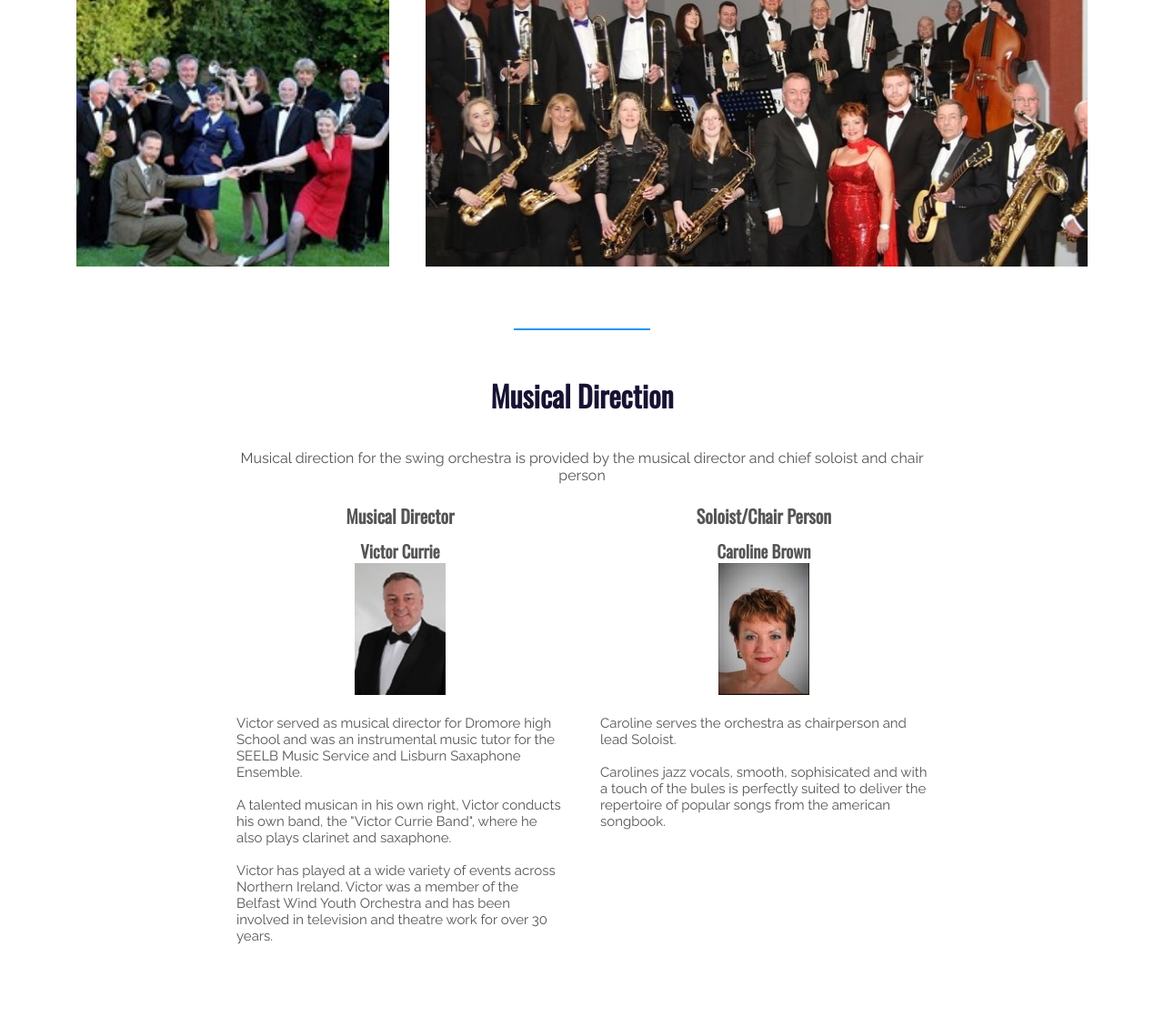
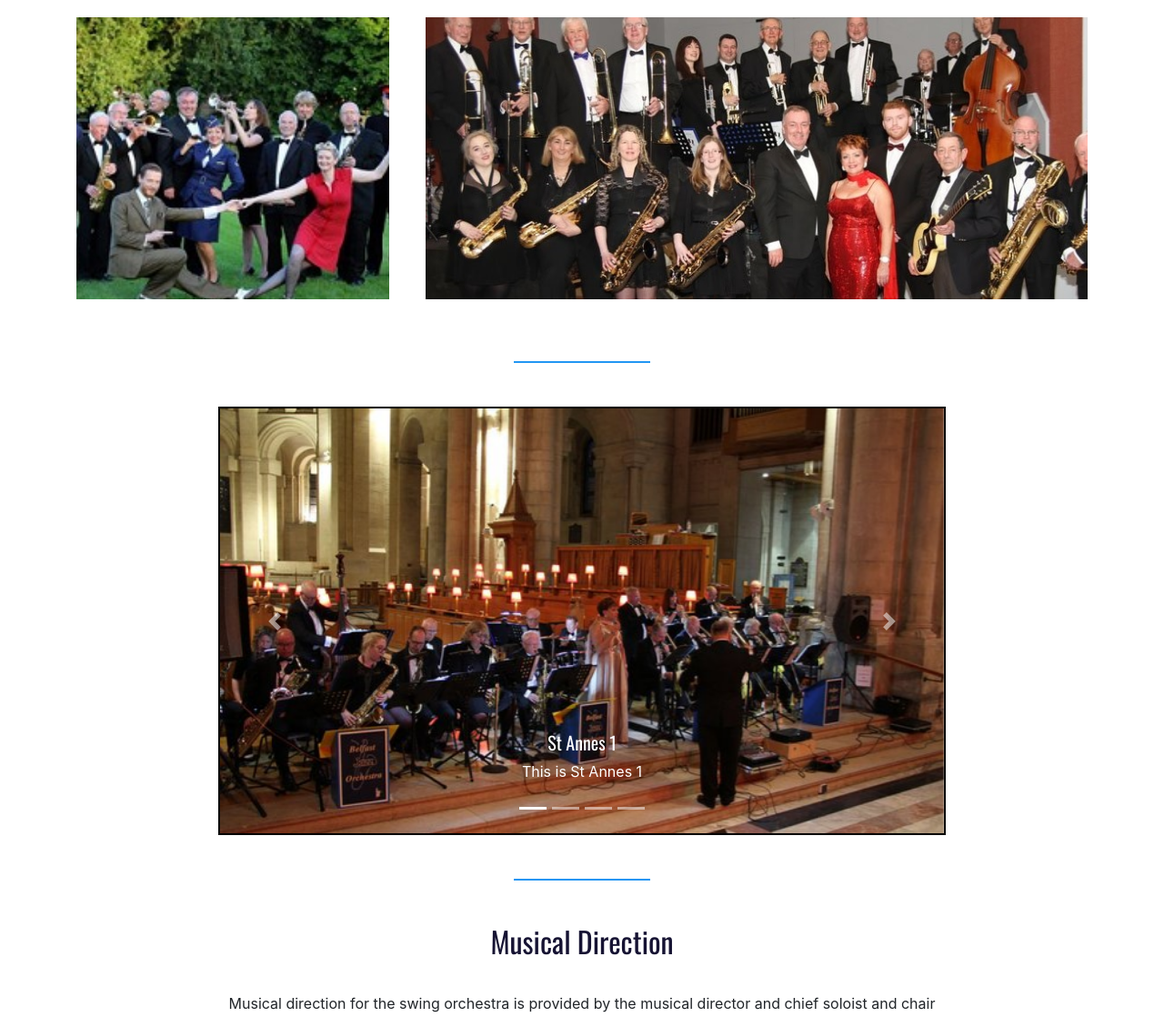
Before and after one commit to mboomer/belfast-jazz-orchestra, a PHP site: page / in a window 1280 px wide. Shown: the part 3885-5003 px from the top of the page at 91% size. Run offline with PHP 8.4, Linux system fonts and the light colour scheme; some libraries are stand-ins or nearby versions.

Commit message:
Add bootstrap carousel component
Added the bootstrap carousel component to display the gallery images

```diff
--- a/index.html
+++ b/index.html
@@ -1,14 +1,23 @@
 <!DOCTYPE html>
 <html>
     <head>
+
         <meta charset="UTF-8"/>
-        <meta name="viewport" content="width=device-width, initial-scale=1"/>
+
+        <meta name="viewport" content="width=device-width, initial-scale=1, shrink-to-fit=no">
+
         <title>Belfast Jazz Swing Orchestra</title>
         <link rel="shortcut icon" type="image/ico" href="img/favicon.ico">
         <link href="https://fonts.googleapis.com/css?family=Oswald|Raleway" rel="stylesheet">
         <script defer src="https://use.fontawesome.com/releases/v5.0.6/js/all.js"></script>
+
+        <!-- Load Bootstrap CDN -->
+        <link rel="stylesheet" href="https://stackpath.bootstrapcdn.com/bootstrap/4.4.1/css/bootstrap.min.css" integrity="sha384-Vkoo8x4CGsO3+Hhxv8T/Q5PaXtkKtu6ug5TOeNV6gBiFeWPGFN9MuhOf23Q9Ifjh" crossorigin="anonymous">
+
         <link rel="stylesheet" href="styles.css"/>
+
         <script src="http://ajax.googleapis.com/ajax/libs/jquery/1.8/jquery.min.js"></script>
+
     </head>
     <body id="top">
         <!-- ********************************************************************************** -->
@@ -36,7 +45,7 @@
                 <!-- <h1>Belfast Jazz Swing Orchestra</h1>-->
 
                 <!-- <h3>Dedicated to performances of Count Basie, Duke Ellington & Glenn Miller</h3> -->
-<!--                <img src="img/hero.jpg" alt="Belfast Jazz Swing Orchestra">;-->
+                <!-- <img src="img/hero.jpg" alt="Belfast Jazz Swing Orchestra">;-->
 
                 <!-- *********** add this as a link in the navigation ******************************************
                     <a href="https://shortsclub.com/" class="btn" target="_blank">Shorts Sport & Recreation Club</a>
@@ -84,17 +93,17 @@
                 <li><h3>May Day Swing Dance</h3>
                     <h4>Friday, 29th May</h4>
                     <p><img src="img/events-may29-2020.jpg" alt="St. Patricks Day">
-                    <p></br>7:30pm - Free Swing Dance Lesson</br>8:30pm - Jazz Orchestra</br>Entrance - £10 at the door</br>Cash Bar</br>Ballot/Prizes at interval</p>
+                    <p><br>7:30pm - Free Swing Dance Lesson<br>8:30pm - Jazz Orchestra<br>Entrance - £10 at the door<br>Cash Bar<br>Ballot/Prizes at interval</p>
                 </li>
                 <li><h3>St. Patricks Day</h3>
                     <h4>Tuesday, 17th March</h4>
                     <p><img src="img/events-mar17-2020.jpg" alt="St. Patricks Day">
-                    <p></br>7:30pm - Free Dance Lesson</br>8:30pm - Jazz Orchestra</br>Entrance - £10 at the door</br>Cash Bar</br>Ballot/Prizes at interval</p>
+                    <p><br>7:30pm - Free Dance Lesson<br>8:30pm - Jazz Orchestra< /br>Entrance - £10 at the door<br>Cash Bar<br>Ballot/Prizes at interval</p>
                 </li>
                 <li><h3>Valentines Day</h3>
                     <h4>Friday, 14th February</h4>
                     <p><img src="img/events-feb14-2020.jpg" alt="Valentines Day">
-                    <p></br>7:30pm - Free Rumba Lesson</br>8:30pm - Jazz Orchestra</br>Entrance - £10 at the door</br>Cash Bar</br>Ballot/Prizes at interval</p>
+                    <p><br>7:30pm - Free Rumba Lesson<br>8:30pm - Jazz Orchestra< /br>Entrance - £10 at the door<br>Cash Bar<br>Ballot/Prizes at interval</p>
                 </li>
             </ul>
         <hr />
@@ -123,19 +132,71 @@
         <!-- ********************************************************************************** -->
 
         <!-- ********************************************************************************** -->
+        <div id="galleryCarousel" class="carousel slide" data-ride="carousel">
+          <ol class="carousel-indicators">
+            <li data-target="#galleryCarousel" data-slide-to="0" class="active"></li>
+            <li data-target="#galleryCarousel" data-slide-to="1"></li>
+            <li data-target="#galleryCarousel" data-slide-to="2"></li>
+            <li data-target="#galleryCarousel" data-slide-to="3"></li>
+          </ol>
+            <div class="carousel-inner">
+            <div class="carousel-item active">
+                <img src="img/gallery-saint-annes-1.jpg" class="d-block w-100 center-image" alt="...">
+                <div class="carousel-caption d-none d-md-block">
+                <h5>St Annes 1</h5>
+                <p>This is St Annes 1</p>
+                </div>
+            </div>
+            <div class="carousel-item">
+                <img src="img/gallery-saint-annes-2.jpg" class="d-block w-100 center-image" alt="...">
+                <div class="carousel-caption d-none d-md-block">
+                <h5>St Annes 2</h5>
+                <p>This is St Annes 2</p>
+                </div>
+            </div>
+            <div class="carousel-item">
+                <img src="img/gallery-saint-annes-3.jpg" class="d-block w-100 center-image" alt="...">
+                <div class="carousel-caption d-none d-md-block">
+                <h5>St Annes 3</h5>
+                <p>This is St Annes 3</p>
+                </div>
+            </div>
+            <div class="carousel-item">
+                <img src="img/gallery-saint-annes-4.jpg" class="d-block w-100 center-image" alt="...">
+                <div class="carousel-caption d-none d-md-block">
+                <h5>St Annes 4</h5>
+                <p>This is St Annes 4</p>
+                </div>
+            </div>
+          </div>
+          <a class="carousel-control-prev" href="#galleryCarousel" role="button" data-slide="prev">
+            <span class="carousel-control-prev-icon" aria-hidden="true"></span>
+            <span class="sr-only">Previous</span>
+          </a>
+          <a class="carousel-control-next" href="#galleryCarousel" role="button" data-slide="next">
+            <span class="carousel-control-next-icon" aria-hidden="true"></span>
+            <span class="sr-only">Next</span>
+          </a>
+        </div>
+        <hr />
+        <!-- ********************************************************************************** -->
+
+        <!-- ********************************************************************************** -->
         <div id="musical-direction">
             <h3 class="title">Musical Direction</h3>
             <p>Musical direction for the swing orchestra is provided by the musical director and chief soloist and chair person</p>
             <ul class="grid">
                 <li><h4>Musical Director</h4>
-                    <p><h3>Victor Currie</h3></p><img src="img/victor-currie.jpg" alt="Victor Curry>">
-                    <p></br>Victor served as musical director for Dromore high School and was an instrumental music tutor for the SEELB Music Service and Lisburn Saxaphone Ensemble.</br></br>
-                    A talented musican in his own right, Victor conducts his own band, the "Victor Currie Band", where he also plays clarinet and saxaphone.</br></br>
+                    <h3>Victor Currie</h3>
+                    <img src="img/victor-currie.jpg" alt="Victor Curry>">
+                    <p><br>Victor served as musical director for Dromore high School and was an instrumental music tutor for the SEELB Music Service and Lisburn Saxaphone Ensemble.<br><br>
+                    A talented musican in his own right, Victor conducts his own band, the "Victor Currie Band", where he also plays clarinet and saxaphone.<br><br>
                     Victor has played at a wide variety of events across Northern Ireland. Victor was a member of the Belfast Wind Youth Orchestra and has been involved in television and theatre work for over 30 years. </p>
                 </li>
                 <li><h4>Soloist/Chair Person</h4>
-                    <p><h3>Caroline Brown</h3></p><img src="img/caroline-brown.jpg" alt="Caroline Brown>">
-                    <p></br>Caroline serves the orchestra as chairperson and lead Soloist.</br></br>
+                    <h3>Caroline Brown</h3>
+                    <img src="img/caroline-brown.jpg" alt="Caroline Brown>">
+                    <p><br>Caroline serves the orchestra as chairperson and lead Soloist.<br><br>
                     Carolines jazz vocals, smooth, sophisicated and with a touch of the bules is perfectly suited to deliver the repertoire of popular songs from the american songbook.</p>
                 </li>
             </ul>
@@ -209,6 +270,8 @@
         <!-- ********************************************************************************** -->
 
         <!-- ********************************************************************************** -->
+<!--
+
         <script type="text/javascript">
             $(document).ready(function(){
                 $('a[href^="#"]').on('click',function (e) {e.preventDefault();
@@ -224,5 +287,13 @@
                    });
         });
         </script>
-    </body>
+
+-->
+        <script src="https://code.jquery.com/jquery-3.4.1.slim.min.js" integrity="sha384-J6qa4849blE2+poT4WnyKhv5vZF5SrPo0iEjwBvKU7imGFAV0wwj1yYfoRSJoZ+n" crossorigin="anonymous"></script>
+
+        <script src="https://cdn.jsdelivr.net/npm/popper.js@1.16.0/dist/umd/popper.min.js" integrity="sha384-Q6E9RHvbIyZFJoft+2mJbHaEWldlvI9IOYy5n3zV9zzTtmI3UksdQRVvoxMfooAo" crossorigin="anonymous"></script>
+
+        <script src="https://stackpath.bootstrapcdn.com/bootstrap/4.4.1/js/bootstrap.min.js" integrity="sha384-wfSDF2E50Y2D1uUdj0O3uMBJnjuUD4Ih7YwaYd1iqfktj0Uod8GCExl3Og8ifwB6" crossorigin="anonymous"></script>
+
+</body>
 </html>
--- a/styles.css
+++ b/styles.css
@@ -313,7 +313,6 @@ h3.title {
     padding: 0 20px;
     line-height: 2;
 }
-
 #gallery ul.grid {
     width: 100%;
     display: flex;
@@ -326,6 +325,20 @@ h3.title {
 #gallery .grid li.large {
     flex-basis: 60%;
 }
+
+#galleryCarousel {
+    width: 800px;
+/*    height: 600px;*/
+    margin: auto;
+    border: 2px solid black;
+    vertical-align: middle;
+}
+.galleryCarousel>img {
+/*    margin: 0 auto;*/
+    display:inline-block;
+    align-self:
+}
+
 @media(max-width: 1000px) {
     #gallery .grid li.small, #gallery .grid li.large {
         flex-basis: 100%;
```
Also changed, not shown: 1 other file.
